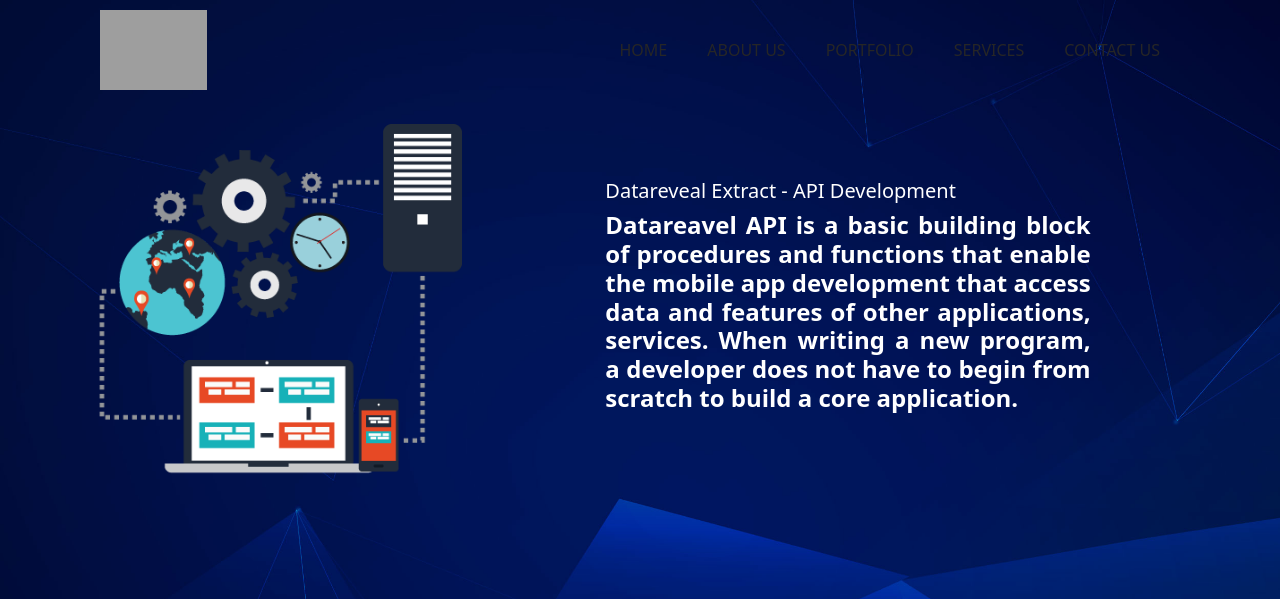
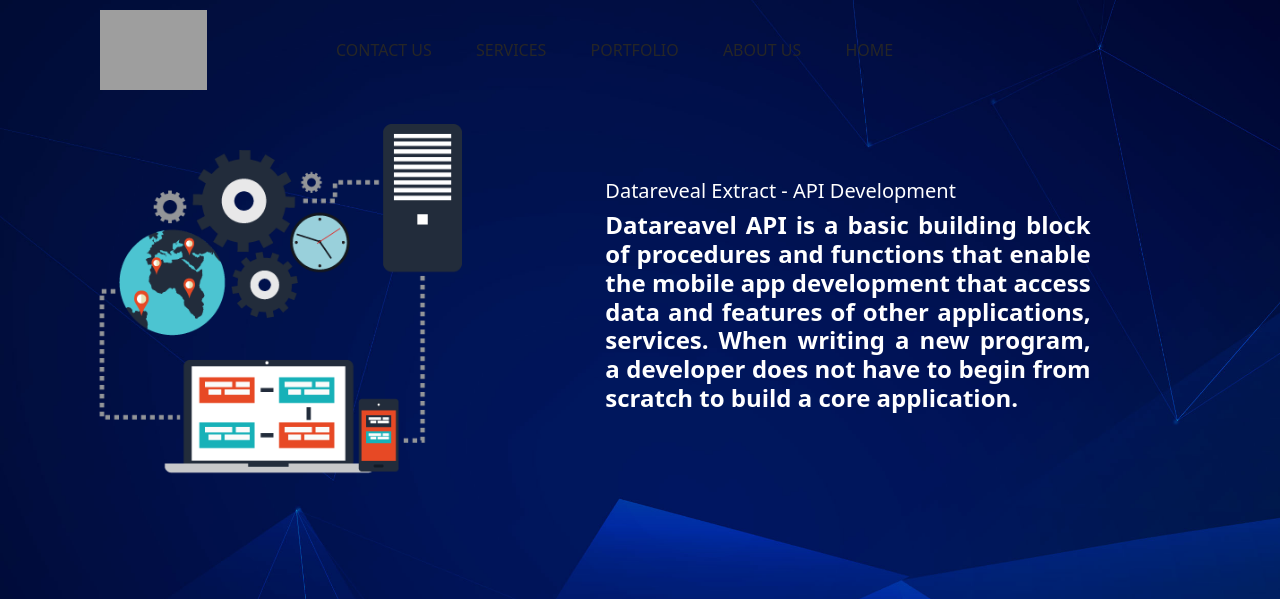
Before and after one commit to TeamVebbox/Datareveal.ai, a PHP site: page /api-development.php in a window 1280 px wide. Shown: the top 599 px of the page. Run offline with PHP 8.4, Linux system fonts and the light colour scheme; grey boxes are pictures that could not be loaded.

Commit message:
vignesh jothinarayanan
fix the bug in navigation bar

```diff
--- a/navbar.php
+++ b/navbar.php
@@ -63,8 +63,8 @@
 }
 nav > ul > li{
     list-style: none;
-    /* display: inline-block; */
-    float: inline-end;
+     display: inline-block;
+
 
 }
 nav > ul > li > a:hover{
```
